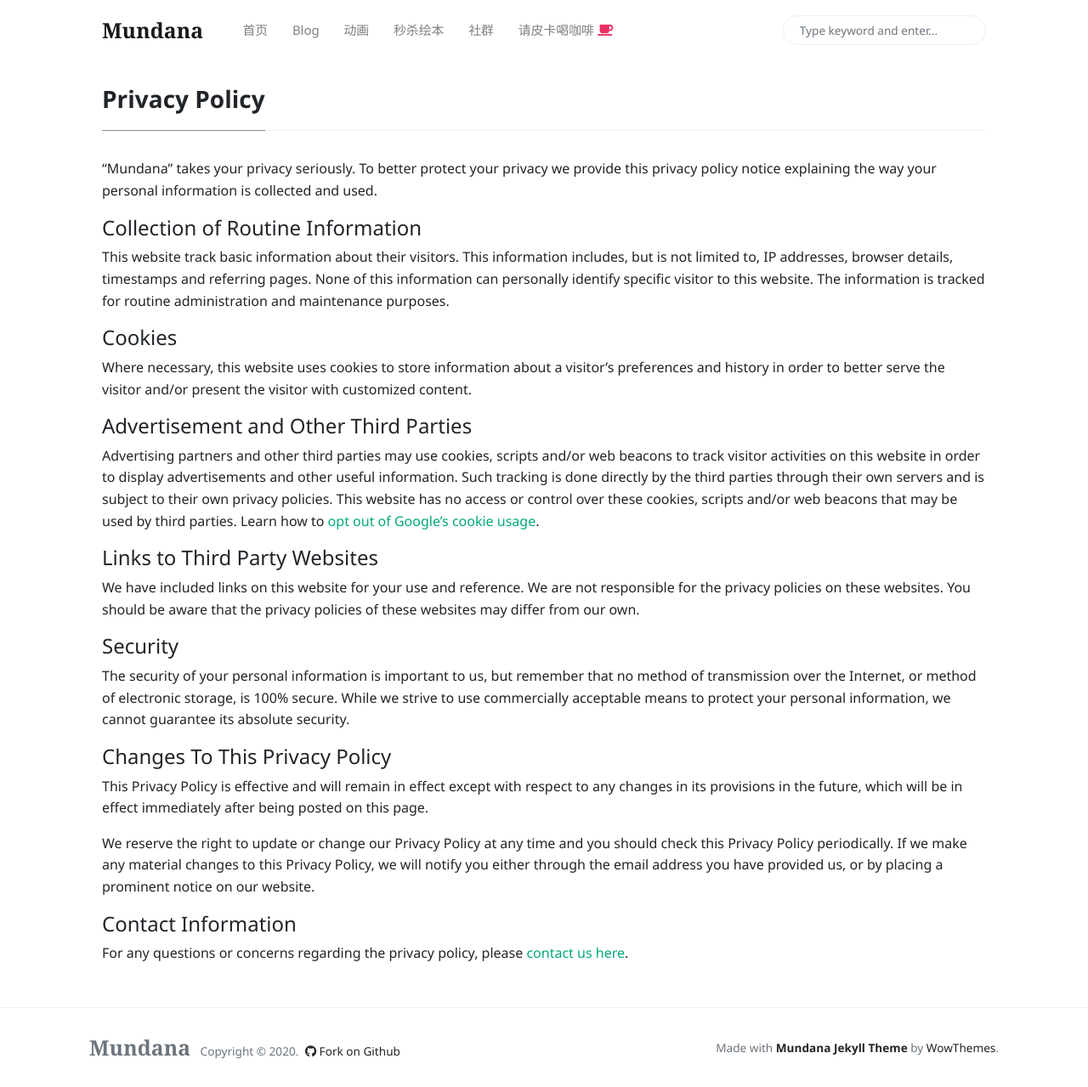
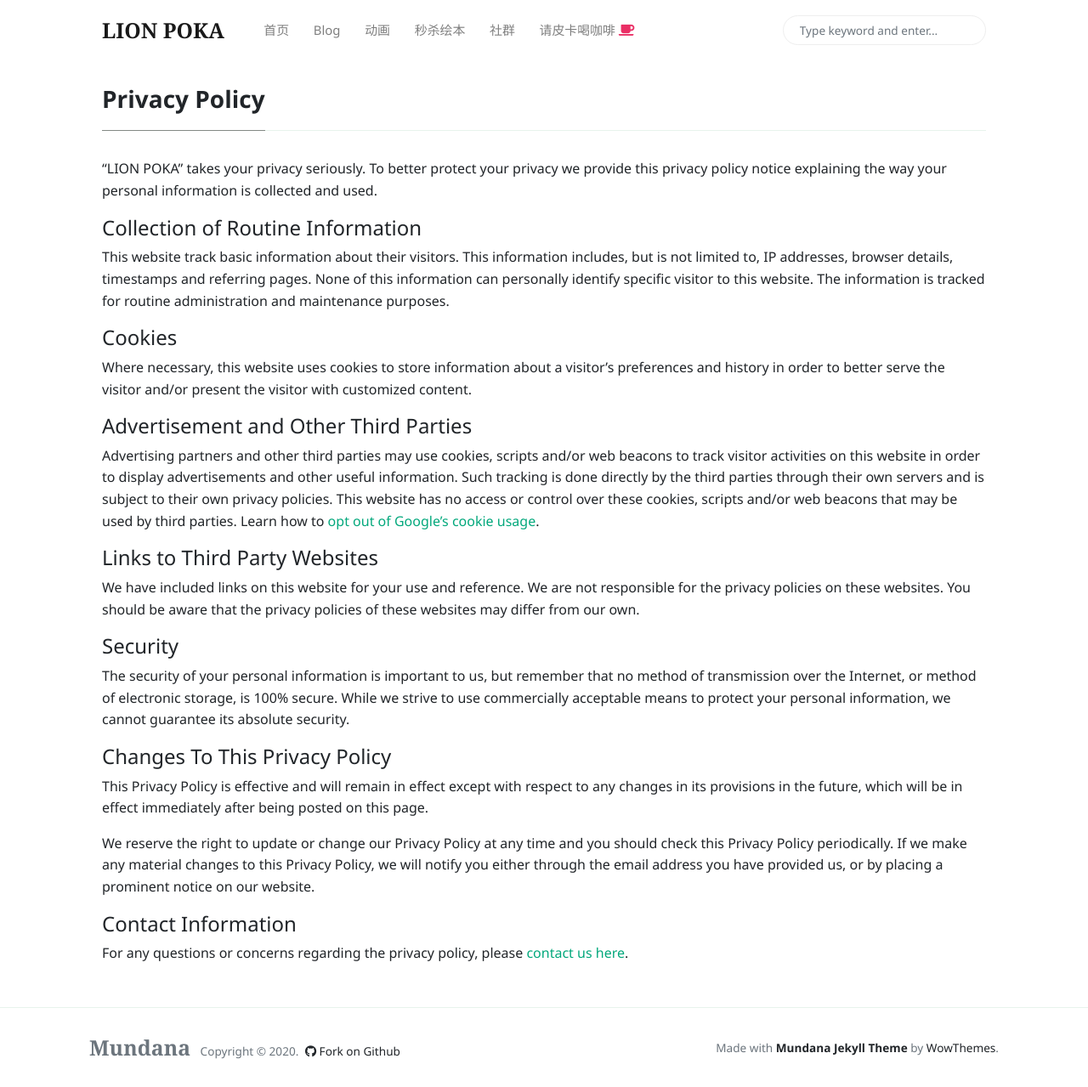
Before and after one commit to funkidsvip/poka.github.io, a Jekyll site: the page built from _pages/privacy-policy.md, in a window 1280 px wide and 1279 px high. Shown: the whole window at 85% size. Built offline with Jekyll 4.4.1, drawn with Linux system fonts in a browser that asks for light colours; nearby versions of some CDN libraries.

Commit message:
Update _config.yml

```diff
--- a/_config.yml
+++ b/_config.yml
@@ -1,5 +1,5 @@
 # Site
-name: 'Mundana'
+name: 'LION POKA'
 description: 'Mundana is a free Jekyll theme for awesome people like you, Medium like.'
 logo: 'assets/images/logo.png'
 favicon: 'assets/images/favicon.ico'
```
